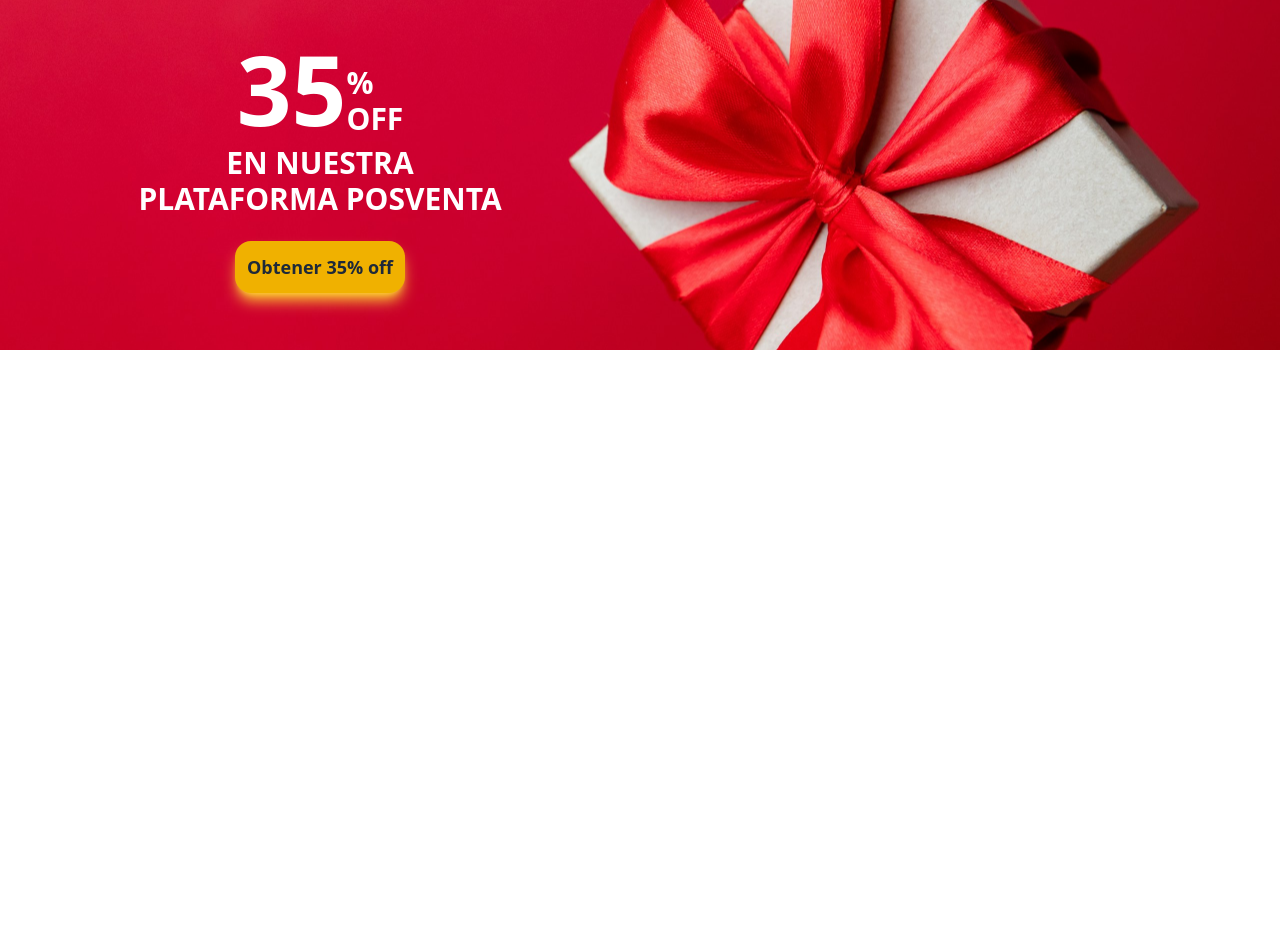
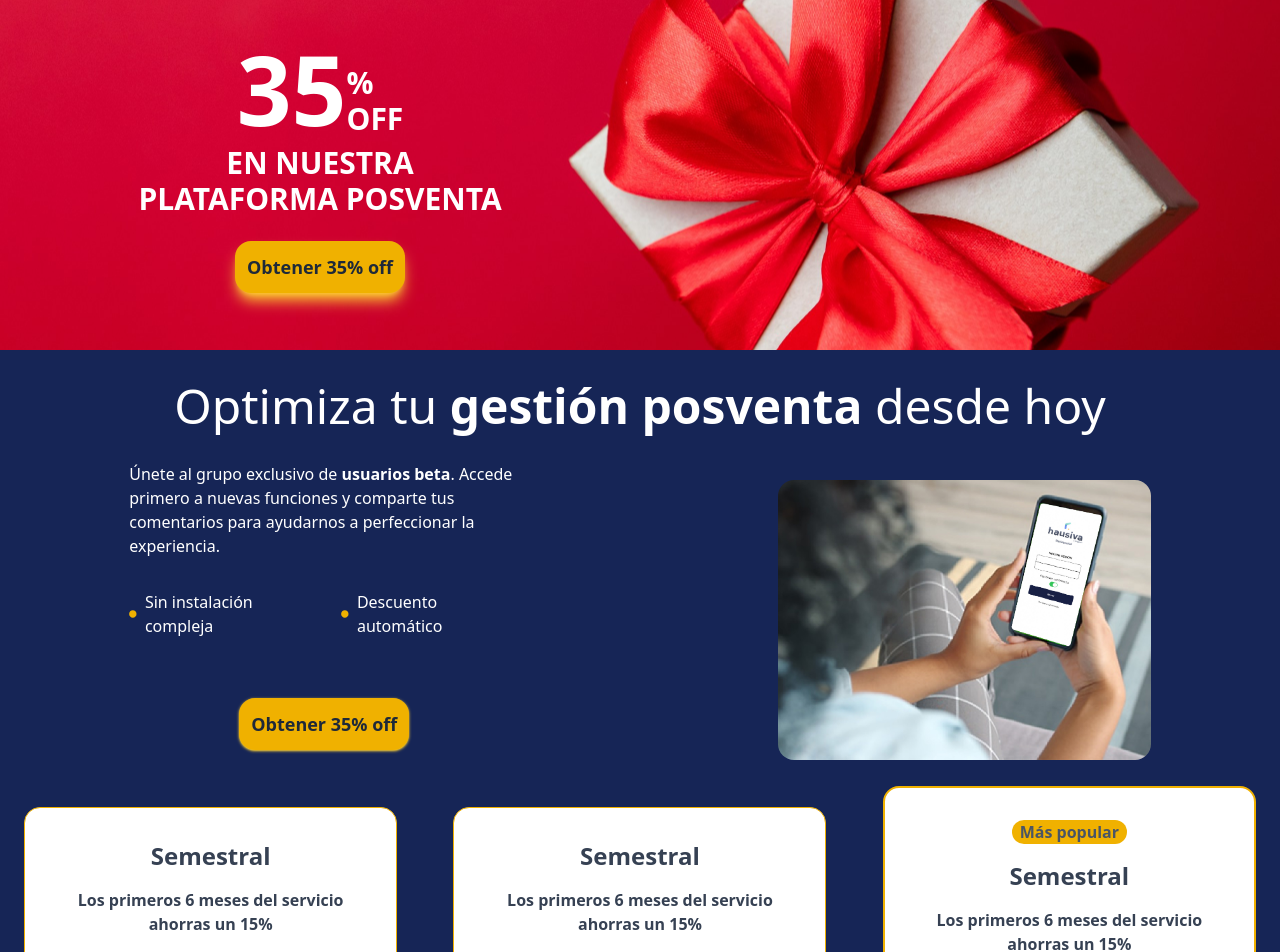
Before and after one commit to Darwin073100/black-friday, a React (Vite) app: page / in a window 1280 px wide. Shown: the top 952 px of the page. Before the commit the page ends 800 px from the top, so only its background shows below. Built offline with nearby package versions, Linux system fonts and the light colour scheme.

Commit message:
FEATURE: Lista de planes y promocion.

```diff
--- /dev/null
+++ b/src/presentation/ui/components/Arrangement.tsx
@@ -0,0 +1,67 @@
+import { FaCircle } from "react-icons/fa";
+import UserPicture from'../../assets/pictures/user.jpg';
+import { Button } from "./Button";
+import { ArrangementOption } from "./ArrangementOption";
+
+const Arrangement = () => {
+    return (
+        <article className="bg-blue-950 text-white flex flex-col pb-8">
+            <Button className='my-7 bg-yellow-500 md:hidden shadow-sm shadow-amber-300 hover:bg-yellow-300 transition duration-300'>
+                Obtener 35% off
+            </Button>
+            <section className="flex justify-center p-8 max-sm:p-4 text-5xl max-sm:text-lg">
+                <h2>Optimiza tu <strong className="font-bold">gestión posventa</strong> desde hoy</h2>
+            </section>
+            <section className="flex max-sm:flex-col sm:justify-around items-center">
+                <div className="w-[390px] flex flex-col justify-center items-center max-sm:mb-4">
+                    <p className="max-sm:text-center">
+                        Únete al grupo exclusivo de <strong className="font-bold">usuarios beta</strong>. Accede primero a nuevas funciones y
+                        comparte tus comentarios para ayudarnos a perfeccionar la experiencia.
+                    </p>
+                    <ul className="flex my-8 gap-6 max-sm:hidden">
+                        <li className="flex gap-2 items-center">
+                            <FaCircle className="text-yellow-500 w-2" />Sin instalación compleja
+                        </li>
+                        <li className="flex gap-2 items-center">
+                            <FaCircle className="text-yellow-500 w-2" />Descuento automático
+                        </li>
+                    </ul>
+                    <Button className='my-7 max-sm:hidden bg-yellow-500 shadow-sm shadow-amber-300 hover:bg-yellow-300 transition duration-300'>
+                        Obtener 35% off
+                    </Button>
+                </div>
+                <img className="w-[373px] rounded-2xl" src={UserPicture} alt="user"  />
+                <div className="sm:hidden flex flex-col justify-center items-center">
+                    <ul className="flex mt-4 gap-6 max-sm:text-sm">
+                        <li className="flex gap-2 items-center">
+                            <FaCircle className="text-yellow-500 w-2" />Sin instalación compleja
+                        </li>
+                        <li className="flex gap-2 items-center">
+                            <FaCircle className="text-yellow-500 w-2" />Descuento automático
+                        </li>
+                    </ul>
+                    <Button className='my-8 bg-yellow-500 shadow-sm shadow-amber-300 hover:bg-yellow-300 transition duration-300'>
+                        Obtener 35% off
+                    </Button>
+                </div>
+            </section>
+            <section className="mt-2 w-full grid grid-cols-3 max-sm:grid-cols-1 gap-2 justify-items-center justify-center items-center">
+                <ArrangementOption
+                    title="Semestral"
+                    description="Los primeros 6 meses del servicio ahorras un 15%"
+                    btnText="Saber más"/>
+                <ArrangementOption
+                    title="Semestral"
+                    description="Los primeros 6 meses del servicio ahorras un 15%"
+                    btnText="Saber más"/>
+                <ArrangementOption
+                    title="Semestral"
+                    description="Los primeros 6 meses del servicio ahorras un 15%"
+                    btnText="Saber más"
+                    important/>
+            </section>
+        </article>
+    )
+}
+
+export { Arrangement };
--- /dev/null
+++ b/src/presentation/ui/components/ArrangementOption.tsx
@@ -0,0 +1,25 @@
+import { IoLogoWhatsapp } from "react-icons/io";
+import { Button } from "./Button";
+import clsx from "clsx";
+
+interface Props {
+    title: string,
+    description: string,
+    important?: boolean
+    btnText: string,
+}
+
+const ArrangementOption = ({title, important=false, description, btnText}:Props) => {
+  return (
+    <div className={clsx(`${important? 'border-2': 'border'} border-yellow-500 bg-white rounded-2xl font-bold p-8 w-[373px] flex flex-col items-center gap-4`)}>
+        {important && <span className="bg-yellow-500 rounded-2xl px-2 text-gray-600 font-semibold">Más popular</span>}
+        <h3 className="text-gray-700 text-2xl">{title}</h3>
+        <p className="text-gray-700 text-center">{description}</p>
+        <Button className='text-white bg-blue-500 hover:bg-blue-400 transition duration-300'>
+            <IoLogoWhatsapp className="mr-4" />{btnText}
+        </Button>
+    </div>
+  )
+}
+
+export { ArrangementOption };
--- a/src/presentation/ui/components/Button.tsx
+++ b/src/presentation/ui/components/Button.tsx
@@ -6,7 +6,7 @@ interface Props {
 }
 const Button = ({ children, className }: Props) => {
   return (
-    <button className={clsx(`cursor-pointer m-4 p-3 text-lg flex justify-center items-center rounded-2xl font-semibold text-gray-800 min-w-[169px] min-h-[48px]`, className)}>
+    <button className={clsx(`cursor-pointer m-4 p-3 text-lg flex justify-center items-center rounded-2xl font-semibold text-gray-800 min-w-[169px] min-h-12`, className)}>
       { children }
     </button>
   )
--- a/src/presentation/ui/pages/Home.tsx
+++ b/src/presentation/ui/pages/Home.tsx
@@ -1,6 +1,7 @@
 import { useState } from "react";
 import { FloatingPromotion } from "../components/FloatingPromotion";
 import { HeaderPromotion } from "../components/HeaderPromotion";
+import { Arrangement } from "../components/Arrangement";
 
 const Home = () => {
   const [floatingActive, setFloatingActive] = useState(false);
@@ -12,6 +13,7 @@ const Home = () => {
   return (
     <main>
       <HeaderPromotion />
+      <Arrangement />
       {
         floatingActive && <FloatingPromotion onClose={handleCloseFloating} />
       }
```
